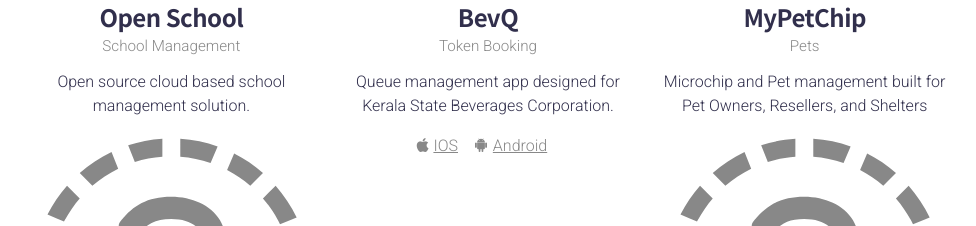
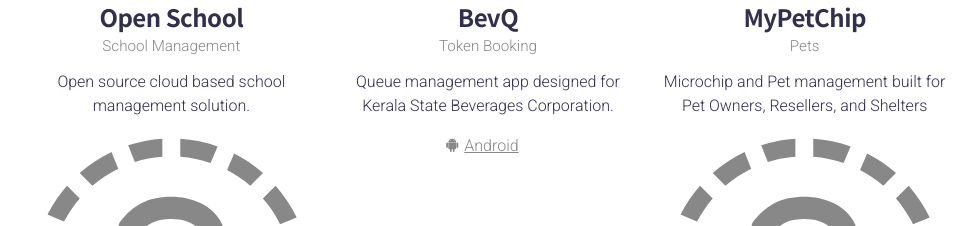
Before and after one commit to varunshekar989/qWise5, a plain HTML site: page index.html in a window 1280 px wide. Shown: the part 7600-7826 px from the top of the page, without its empty margins (152-1128 px from the left). Drawn offline with Linux system fonts and the light colour scheme.

Commit message:
Update index.html

```diff
--- a/index.html
+++ b/index.html
@@ -512,8 +512,7 @@
                                     <span class=app-cat>Token Booking</span>
                                     <p>Queue management app designed for Kerala State Beverages Corporation.</p>
                                     <div class=app-links>
-                                        <a href=#><i class="fab fa-apple"></i> <span>IOS</span></a>
-                                        <a href=#><i class="fab fa-android"></i> <span>Android</span></a>
+                                        <a href="https://play.google.com/store/apps/details?id=com.ksbcvirtualq"><i class="fab fa-android"></i> <span>Android</span></a>
                                     </div>
                                 </div>
                             </div>
```
